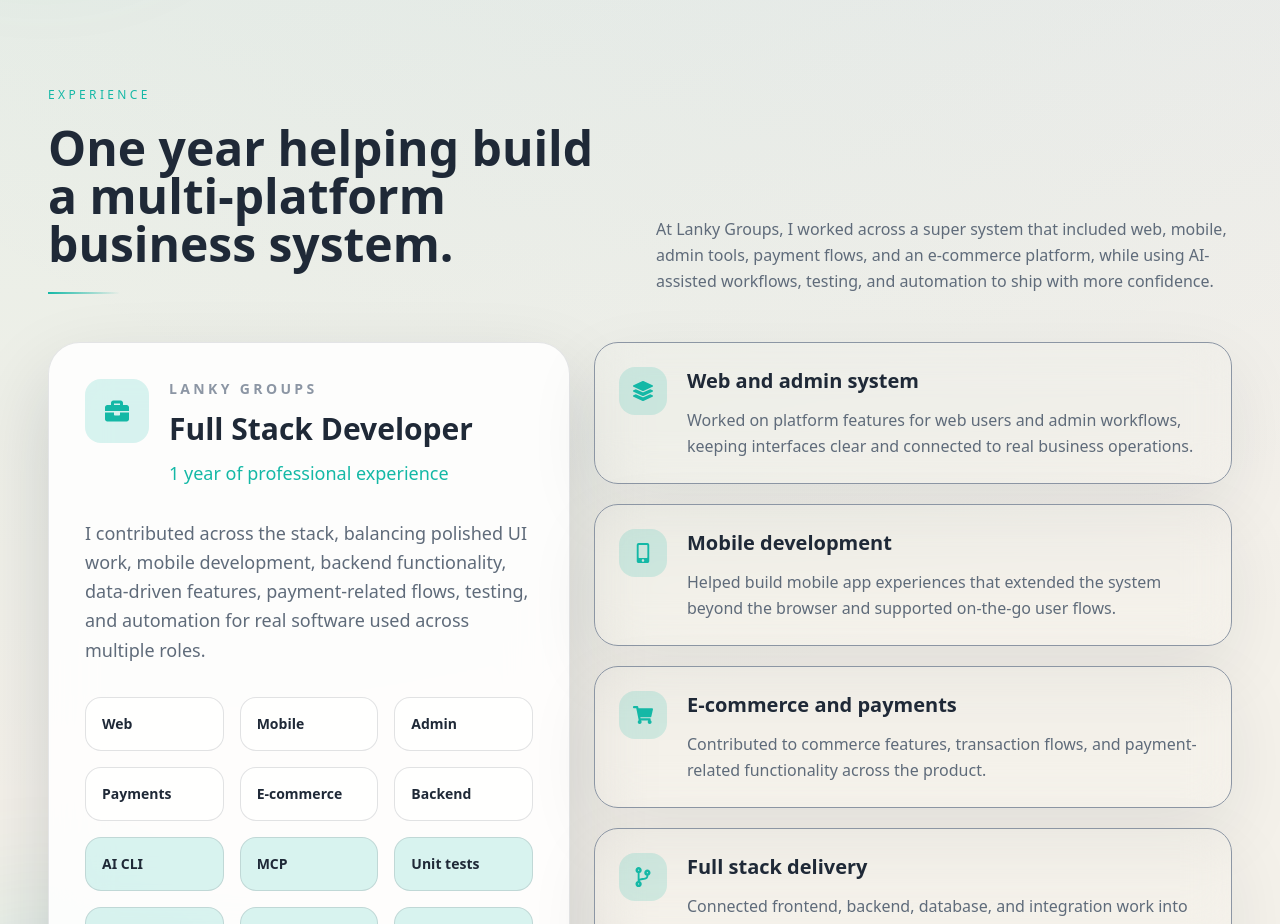
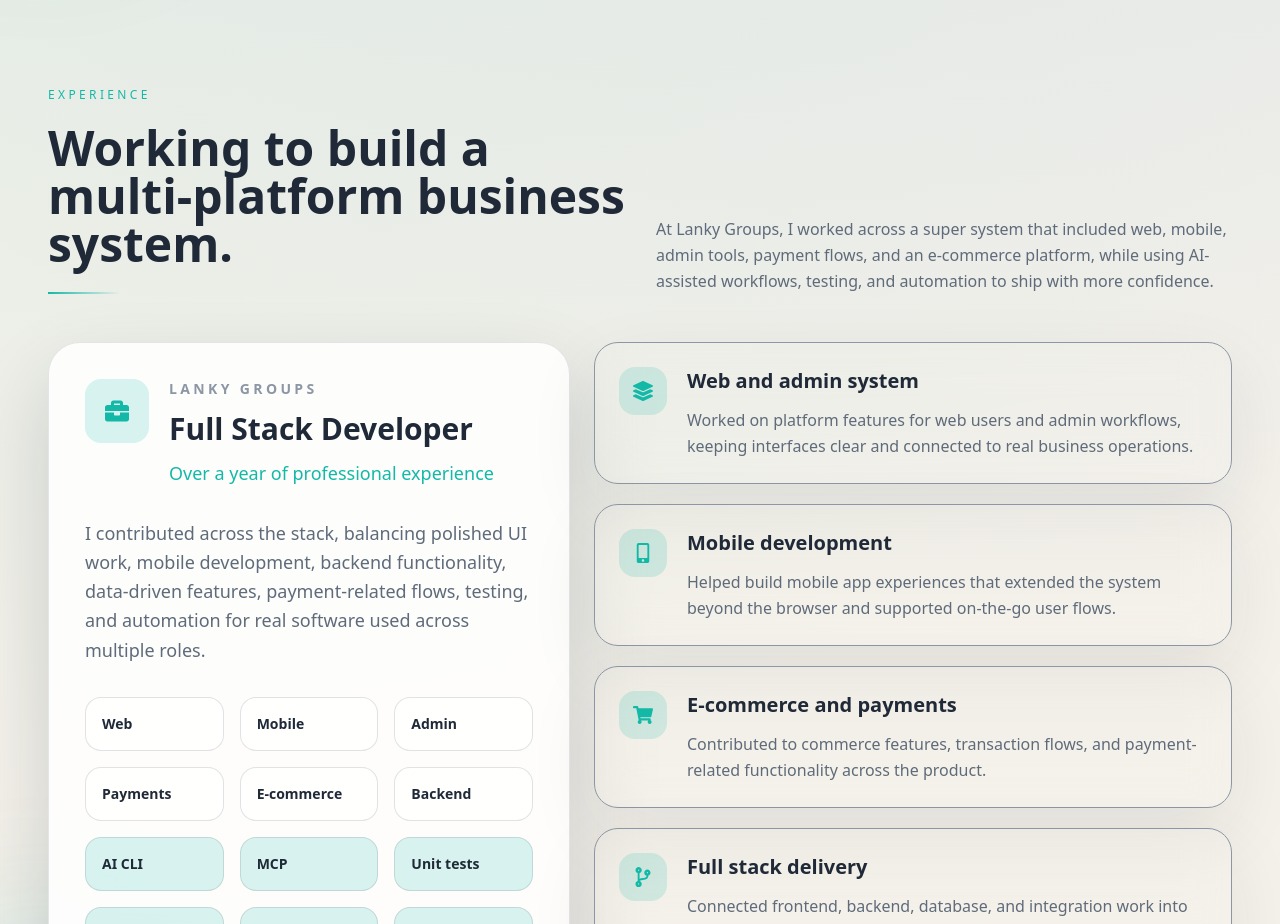
Before and after one commit to dennisseverino/My_Portfolio, a React (Vite) app: page / in a window 1280 px wide. Shown: the part 1820-2744 px from the top of the page. Built offline with nearby package versions, Linux system fonts and the light colour scheme.

Commit message:
fixed texts

```diff
--- a/src/components/Experience.tsx
+++ b/src/components/Experience.tsx
@@ -65,7 +65,7 @@ export default function Experience() {
           <div>
             <p className="section-kicker">Experience</p>
             <h2 className="mt-5 max-w-3xl text-4xl font-semibold leading-tight md:text-5xl">
-              One year helping build a multi-platform business system.
+              Working to build a multi-platform business system.
             </h2>
             <div className="section-rule mt-6"></div>
           </div>
@@ -98,7 +98,7 @@ export default function Experience() {
                   Full Stack Developer
                 </h3>
                 <p className="mt-3 text-lg font-medium text-[var(--accent)]">
-                  1 year of professional experience
+                  Over a year of professional experience
                 </p>
               </div>
             </div>
```
